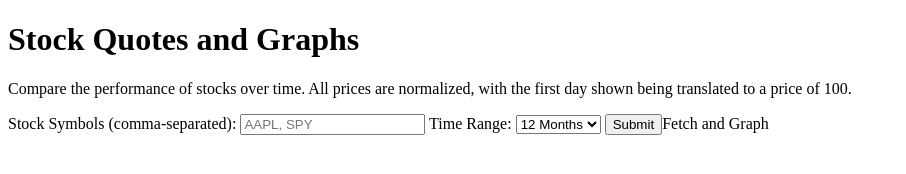
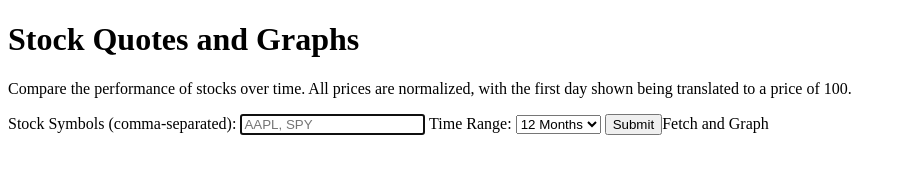
Before and after one commit to jackowayed/stock-compare, a plain HTML site: page index.html in a window 1280 px wide. Shown: the whole page, without its empty margins (0-906 px from the left). Drawn offline with nearby package versions, Linux system fonts and the light colour scheme.

Commit message:
Autofocus

```diff
--- a/index.html
+++ b/index.html
@@ -10,7 +10,7 @@
   <p>Compare the performance of stocks over time. All prices are normalized, with the first day shown being translated to a price of 100.</p>
   <form id="form">
     <label for="symbols">Stock Symbols (comma-separated): </label>
-    <input type="text" id="symbols" placeholder="AAPL, SPY">
+    <input type="text" id="symbols" placeholder="AAPL, SPY" autofocus>
     <label for="range">Time Range: </label>
     <select id="range">
       <option value="30">1 Month</option>
```
